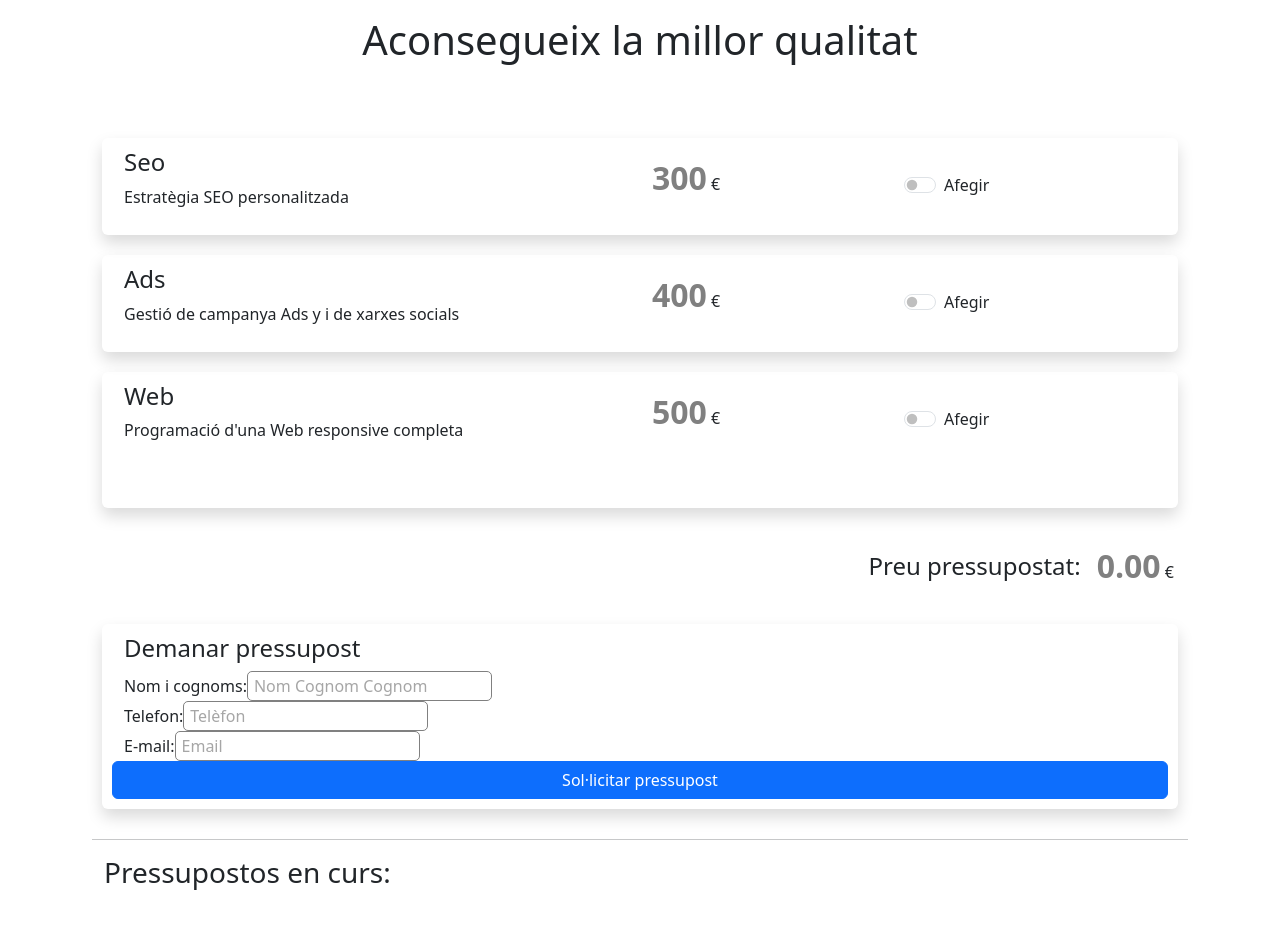
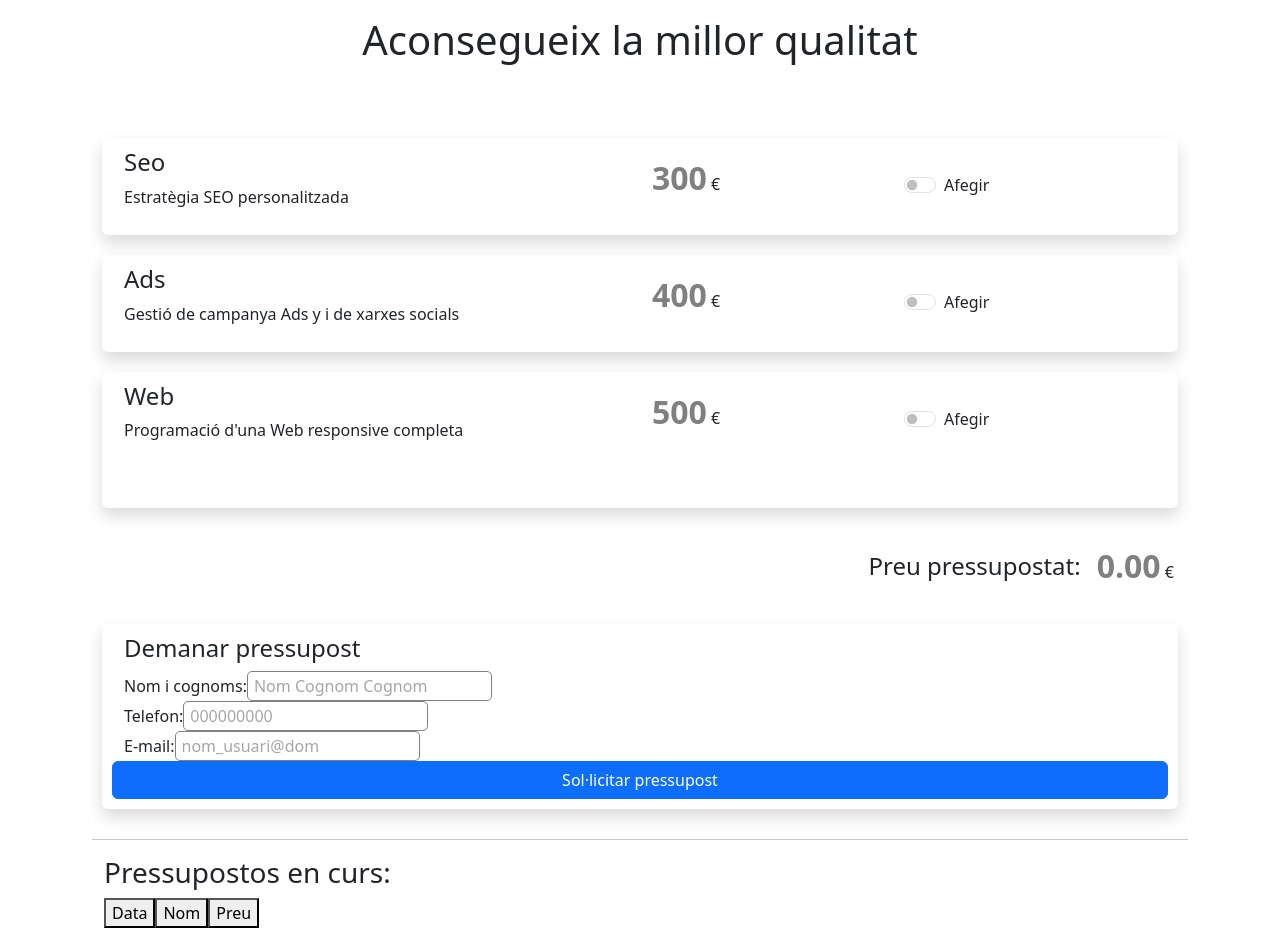
Before and after one commit to jc-alvarez-fdez/sprint_06, an Angular app: page / in a window 1280 px wide. Before the commit the page ends 918 px from the top, so only its background shows below. Built offline with nearby package versions, Linux system fonts and the light colour scheme.

Commit message:
filtros orden array

```diff
--- a/src/app/components/home/home.component.html
+++ b/src/app/components/home/home.component.html
@@ -93,11 +93,11 @@
         </div>
         <div>
           <label for="tel">Telefon:</label>
-          <input type="text" name="tel" formControlName="tel" id="tel" placeholder="Telèfon">
+          <input type="text" name="tel" formControlName="tel" id="tel" placeholder="000000000">
         </div>
         <div>
           <label for="email">E-mail:</label>
-          <input type="email" name="email" formControlName="email" id="email" placeholder="Email">
+          <input type="email" name="email" formControlName="email" id="email" placeholder="nom_usuari@dom">
         </div>
 
       <button class="btn btn-primary" type="button" (click)="demanarPpto()">Sol·licitar pressupost</button>
--- a/src/app/components/list-pptos/list-pptos.component.html
+++ b/src/app/components/list-pptos/list-pptos.component.html
@@ -1,4 +1,26 @@
 <h3>Pressupostos en curs:</h3>
+
+<div>
+  <button (click)="orderByDate()">
+    Data
+    <span *ngIf="orderBy === 'date' && orderByDateAsc">&#9650;</span>
+    <span *ngIf="orderBy === 'date' && !orderByDateAsc">&#9660;</span>
+  </button>
+
+  <button (click)="orderByName()">
+    Nom
+    <span *ngIf="orderBy === 'name' && orderByNameAsc">&#9650;</span>
+    <span *ngIf="orderBy === 'name' && !orderByNameAsc">&#9660;</span>
+  </button>
+
+  <button (click)="orderByPrice()">
+    Preu
+    <span *ngIf="orderBy === 'price' && orderByPriceAsc">&#9650;</span>
+    <span *ngIf="orderBy === 'price' && !orderByPriceAsc">&#9660;</span>
+  </button>
+
+</div>
+
 
 @for(ppto of pptosDemanats; track ppto.nom) {
 
@@ -7,6 +29,7 @@
       <h5>{{ ppto.nom }}</h5>
       <p>{{ ppto.email }}</p>
       <p>{{ ppto.tel }}</p>
+      <p>Fecha: {{ ppto.data | date:'dd/MM/yyyy' }}</p>
     </div>
 
     <div class="col-4">
@@ -19,8 +42,24 @@
     <div class="col-4">
       <p>Preu total:</p>
       <p><span>{{ ppto.totPpto }}</span> €</p>
-
     </div>
   </div>
 
 }
+
+
+
+<!-- <div class="d-flex justify-content-between align-items-center mb-3">
+  Ajustes para el buscador con símbolo de lupa
+  <div class="input-group" style="width: auto;">
+    <span class="input-group-text"><i class="bi bi-search"></i></span>
+    <input type="text" class="form-control" placeholder="Buscar per nom" [(ngModel)]="filterText">
+  </div>
+
+  Ajustes para los botones sin fondo y con flechas dinámicas
+  <div>
+    <button class="btn btn-link text-decoration-none" (click)="sortBudgets('date')">Data <i class="bi" [class]="currentSort.field === 'date' ? (currentSort.direction === 'asc' ? 'bi-caret-up-fill' : 'bi-caret-down-fill') : ''"></i></button>
+    <button class="btn btn-link text-decoration-none" (click)="sortBudgets('total')">Import <i class="bi" [class]="currentSort.field === 'total' ? (currentSort.direction === 'asc' ? 'bi-caret-up-fill' : 'bi-caret-down-fill') : ''"></i></button>
+    <button class="btn btn-link text-decoration-none" (click)="sortBudgets('name')">Nom <i class="bi" [class]="currentSort.field === 'name' ? (currentSort.direction === 'asc' ? 'bi-caret-up-fill' : 'bi-caret-down-fill') : ''"></i></button>
+  </div>
+-->
--- a/src/app/components/list-pptos/list-pptos.component.ts
+++ b/src/app/components/list-pptos/list-pptos.component.ts
@@ -1,24 +1,96 @@
 import { Component, OnInit } from '@angular/core';
 import { BudgetService } from '../../services/budget.service';
 import { pptoDemanat } from '../../interfaces/formularis.interface';
-import { NgIf } from '@angular/common';
+import { CommonModule, NgIf } from '@angular/common';
 
 @Component({
   selector: 'app-list-pptos',
   standalone: true,
   imports: [
+    CommonModule,
     NgIf
   ],
   templateUrl: './list-pptos.component.html',
   styleUrl: './list-pptos.component.scss'
 })
 export class ListPptosComponent implements OnInit{
+currentSort: any;
+filterText: any;
+sortBudgets(arg0: string) {
+throw new Error('Method not implemented.');
+}
 
   pptosDemanats: pptoDemanat[] = [];
+
+  searchTerm: string = '';
+  orderBy: string = '';
+
+  // Definimos variables de estado para el orden de cada tipo
+  orderByDateAsc: boolean = true;
+  orderByNameAsc: boolean = true;
+  orderByPriceAsc: boolean = true;
 
   constructor ( public BudgetService: BudgetService) { }
 
   ngOnInit(): void {
     this.pptosDemanats = this.BudgetService.getPptosDemanats();
   }
+
+  // Filtros de salida
+
+
+
+  orderByDate() {
+    // Alternamos el estado de orden ascendente/descendente
+    this.orderByDateAsc = !this.orderByDateAsc;
+    this.orderBy = 'date';
+    this.pptosDemanats.sort((a, b) => {
+      const dateA = new Date(a.data);
+      const dateB = new Date(b.data);
+      if (this.orderByDateAsc) {
+        return dateA.getTime() - dateB.getTime();
+      } else {
+        return dateB.getTime() - dateA.getTime();
+      }
+    });
+  }
+
+  orderByName() {
+    this.orderByNameAsc = !this.orderByNameAsc;
+    this.orderBy = 'name';
+    this.pptosDemanats.sort((a, b) => {
+      if (this.orderByNameAsc) {
+        return a.nom.localeCompare(b.nom);
+      } else {
+        return b.nom.localeCompare(a.nom);
+      }
+    });
+  }
+
+  orderByPrice() {
+    this.orderByPriceAsc = !this.orderByPriceAsc;
+    this.orderBy = 'price';
+    this.pptosDemanats.sort((a, b) => {
+      if (this.orderByPriceAsc) {
+        return a.totPpto - b.totPpto;
+      } else {
+        return b.totPpto - a.totPpto;
+      }
+    });
+  }
+
+
+
+
+
+
+
+
+
+
+
+
+
+
+
 }
--- a/src/app/interfaces/formularis.interface.ts
+++ b/src/app/interfaces/formularis.interface.ts
@@ -28,5 +28,6 @@ export interface pptoDemanat {
   totPpto: number,
   nom: string,
   tel: number,
-  email: string
+  email: string,
+  data: string
 }
--- a/src/app/services/budget.service.ts
+++ b/src/app/services/budget.service.ts
@@ -89,6 +89,10 @@ export class BudgetService {
       }
    }
 
+   // Añadir fecha y hora al objeto de presupuesto
+   const dataPpto = new Date();
+   nouPressupost.data = dataPpto.toLocaleString();
+
     // Añadir presupuesto al array
     pptosDemanats.push(nouPressupost);
     console.log("Nuevo ppto:", nouPressupost);
```
